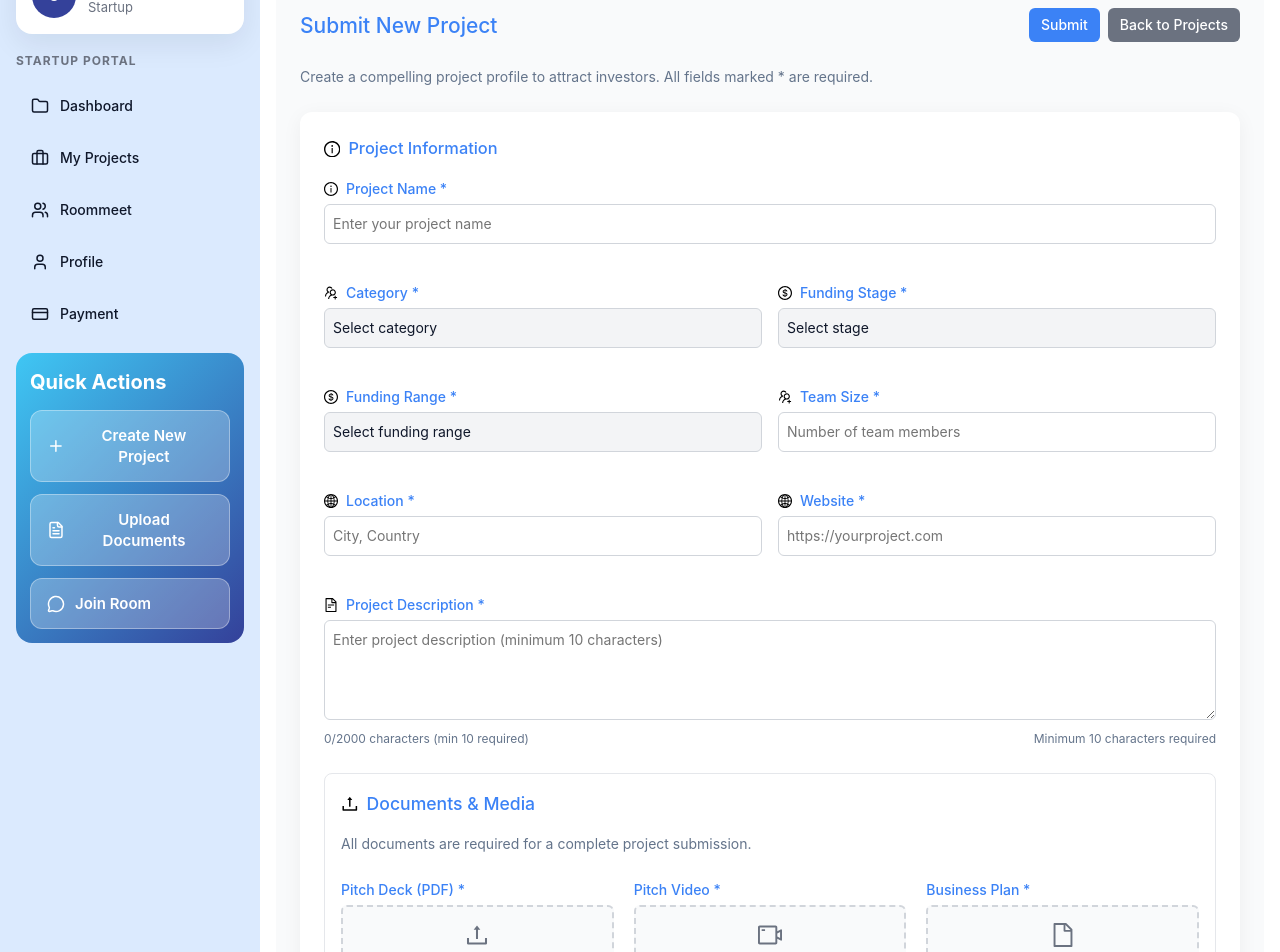
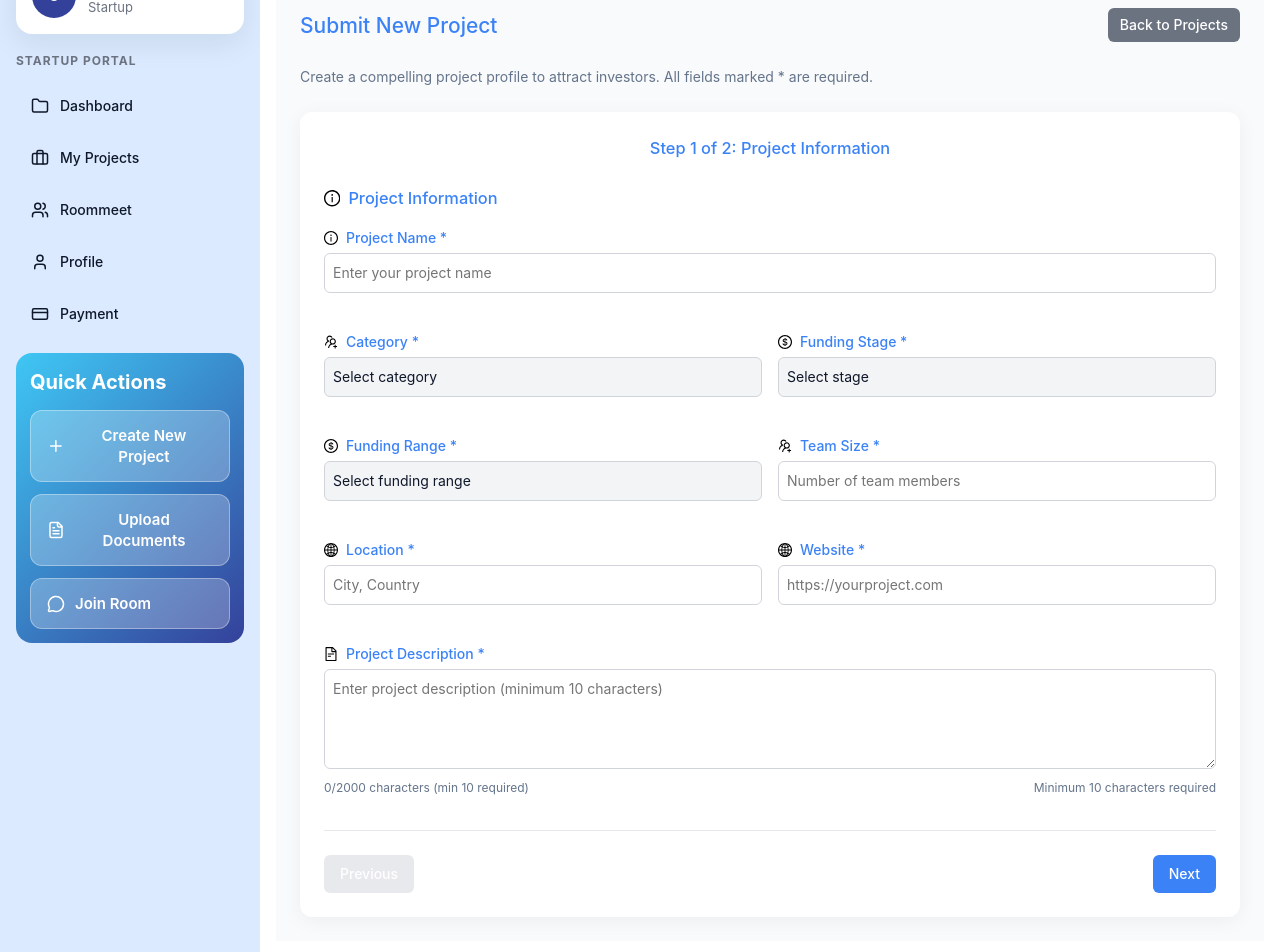
Before and after one commit to KhoaDang21/IdeaX-FE, a React (Vite) app in the folder Frontend/: page /startup/new-project in a window 1280 px wide. Shown: the part 120-1072 px from the top of the page. Built offline with nearby package versions, Linux system fonts and the light colour scheme.

Commit message:
fix page create project

```diff
--- a/Frontend/src/components/startup/newproject/NewProjectHeader.tsx
+++ b/Frontend/src/components/startup/newproject/NewProjectHeader.tsx
@@ -4,12 +4,14 @@ interface Props {
   submitting: boolean;
   onCreate: (status: string) => void;
   onBack: () => void;
+  isLastStep: boolean; // **MỚI**: Thêm prop này
 }
 
 export const NewProjectHeader: FC<Props> = ({
   submitting,
   onCreate,
   onBack,
+  isLastStep, // **MỚI**: Nhận prop
 }) => {
   return (
     <div
@@ -22,8 +24,10 @@ export const NewProjectHeader: FC<Props> = ({
     >
       <h2 style={{ margin: 0, color: "#3b82f6" }}>Submit New Project</h2>
       <div>
+        {/* **MỚI**: Chỉ render nút Submit ở bước cuối */}
+        {isLastStep && (
           <button
-          onClick={() => onCreate("DRAFT")} // Assuming "DRAFT" is the default submit status
+            onClick={() => onCreate("DRAFT")} // Giả sử "DRAFT" là trạng thái mặc định
             disabled={submitting}
             style={{
               marginRight: 8,
@@ -37,12 +41,13 @@ export const NewProjectHeader: FC<Props> = ({
           >
             {submitting ? "Creating..." : "Submit"}
           </button>
+        )}
         <button
           onClick={onBack}
-          disabled={submitting} // Disable back button while submitting too
+          disabled={submitting} // Vẫn vô hiệu hóa khi đang gửi
           style={{
             padding: "6px 12px",
-            background: "#6b7280", // Changed color slightly
+            background: "#6b7280",
             color: "#fff",
             border: "none",
             borderRadius: 6,
--- a/Frontend/src/pages/Startup/NewProject.tsx
+++ b/Frontend/src/pages/Startup/NewProject.tsx
@@ -1,7 +1,7 @@
 import React, { useState, type ChangeEvent, type FocusEvent } from "react";
 import { useDispatch } from "react-redux";
 import { useNavigate } from "react-router-dom";
-import { App } from "antd"; // Import App for message context
+import { App } from "antd";
 import { createProject } from "../../services/features/project/projectSlice";
 import { type AppDispatch } from "../../store";
 import type { ProjectFormState } from "../../interfaces/project";
@@ -11,9 +11,8 @@ import { logActivity } from "../../utils/activityLogger";
 import { NewProjectHeader } from "../../components/startup/newproject/NewProjectHeader";
 import { ProjectInfoForm } from "../../components/startup/newproject/ProjectInfoForm";
 import { DocumentsMediaForm } from "../../components/startup/newproject/DocumentsMediaForm";
-import { PrivacyLegalSection } from "../../components/startup/newproject/PrivacyLegalSection";
 
-// Interface for validation errors (giữ lại hoặc export/import từ file riêng)
+// ... (Interface ValidationErrors và Type FieldName giữ nguyên) ...
 export interface ValidationErrors {
   [key: string]: string | undefined;
   projectName?: string;
@@ -30,16 +29,36 @@ export interface ValidationErrors {
   businessPlan?: string;
   financialProjection?: string;
 }
+type FieldName = keyof ValidationErrors;
 
-// Type for field names (giữ lại hoặc export/import từ file riêng)
-type FieldName = keyof ValidationErrors;
+const fieldsByStep: FieldName[][] = [
+  // Bước 0: ProjectInfoForm
+  [
+    "projectName",
+    "category",
+    "customCategory",
+    "fundingStage",
+    "fundingRange",
+    "teamSize",
+    "location",
+    "website",
+    "description",
+  ],
+  // Bước 1: DocumentsMediaForm
+  ["pitchDeck", "pitchVideo", "businessPlan", "financialProjection"],
+];
+
+const stepTitles = ["Project Information", "Documents & Media"];
 
 const SubmitNewProject: React.FC = () => {
   const dispatch = useDispatch<AppDispatch>();
   const navigate = useNavigate();
-  const { message } = App.useApp(); // Use Ant Design's message hook
+  const { message } = App.useApp();
 
   // --- STATE MANAGEMENT ---
+  const [currentStep, setCurrentStep] = useState(0);
+  const totalSteps = stepTitles.length;
+
   const [formData, setFormData] = useState<ProjectFormState>({
     projectName: "",
     category: "",
@@ -59,11 +78,11 @@ const SubmitNewProject: React.FC = () => {
   const [touched, setTouched] = useState<Record<string, boolean>>({});
   const [submitting, setSubmitting] = useState(false);
 
-  // --- VALIDATION LOGIC --- (Giữ nguyên)
+  // --- VALIDATION LOGIC --- (Giữ nguyên không đổi)
   const validateField = (
     name: FieldName,
     value: any,
-    currentFormData: ProjectFormState, // Pass current form data for context
+    currentFormData: ProjectFormState,
     file?: File | null
   ): string => {
     switch (name) {
@@ -117,7 +136,7 @@ const SubmitNewProject: React.FC = () => {
         if (value.trim().length > 2000)
           return "Description must be less than 2000 characters";
         return "";
-      // File validations (only check if file is provided)
+      // File validations
       case "pitchDeck":
         return file
           ? validateFile(file, ["pdf"], 10 * 1024 * 1024)
@@ -157,102 +176,66 @@ const SubmitNewProject: React.FC = () => {
   const isValidUrl = (url: string): boolean => {
     try {
       new URL(url);
-      // Check if protocol is http or https
       return url.startsWith("http:") || url.startsWith("https:");
     } catch {
       return false;
     }
   };
 
-  const validateForm = (currentFormData: ProjectFormState): boolean => {
-    const newErrors: ValidationErrors = {
-      projectName: validateField(
-        "projectName",
-        currentFormData.projectName,
-        currentFormData
-      ),
-      category: validateField(
-        "category",
-        currentFormData.category,
-        currentFormData
-      ),
-      customCategory: validateField(
-        "customCategory",
-        currentFormData.customCategory,
-        currentFormData
-      ),
-      fundingStage: validateField(
-        "fundingStage",
-        currentFormData.fundingStage,
-        currentFormData
-      ),
-      fundingRange: validateField(
-        "fundingRange",
-        currentFormData.fundingRange,
-        currentFormData
-      ),
-      teamSize: validateField(
-        "teamSize",
-        currentFormData.teamSize,
-        currentFormData
-      ),
-      location: validateField(
-        "location",
-        currentFormData.location,
-        currentFormData
-      ),
-      website: validateField(
-        "website",
-        currentFormData.website,
-        currentFormData
-      ),
-      description: validateField(
-        "description",
-        currentFormData.description,
-        currentFormData
-      ),
-      pitchDeck: validateField(
-        "pitchDeck",
-        "",
-        currentFormData,
-        currentFormData.pitchDeck
-      ),
-      pitchVideo: validateField(
-        "pitchVideo",
-        "",
-        currentFormData,
-        currentFormData.pitchVideo
-      ),
-      businessPlan: validateField(
-        "businessPlan",
-        "",
-        currentFormData,
-        currentFormData.businessPlan
-      ),
-      financialProjection: validateField(
-        "financialProjection",
-        "",
-        currentFormData,
-        currentFormData.financialProjection
-      ),
-    };
+  const validateCurrentStep = (stepIndex: number): boolean => {
+    const fieldsToValidate = fieldsByStep[stepIndex];
+    if (!fieldsToValidate) return true;
+
+    let isStepValid = true;
+    const newErrors: ValidationErrors = { ...errors };
+    const newTouched: Record<string, boolean> = { ...touched };
+
+    fieldsToValidate.forEach((name) => {
+      const value = formData[name as keyof ProjectFormState];
+      const file = value instanceof File ? value : null;
+      const textValue = value instanceof File ? "" : value;
+
+      const error = validateField(name, textValue, formData, file);
+      newErrors[name] = error;
+      newTouched[name] = true;
+      if (error) {
+        isStepValid = false;
+      }
+    });
+
     setErrors(newErrors);
-    // Return true if there are no error messages (all values are empty strings)
-    return !Object.values(newErrors).some(Boolean); // Check if any error exists
+    setTouched(newTouched);
+    return isStepValid;
   };
 
-  // --- EVENT HANDLERS ---
+  const validateForm = (currentFormData: ProjectFormState): boolean => {
+    let allErrors: ValidationErrors = {};
+    fieldsByStep.forEach((fields) => {
+      fields.forEach((name) => {
+        const value = currentFormData[name as keyof ProjectFormState];
+        const file = value instanceof File ? value : null;
+        const textValue = value instanceof File ? "" : value;
+        const error = validateField(name, textValue, currentFormData, file);
+        if (error) {
+          allErrors[name] = error;
+        }
+      });
+    });
+
+    setErrors(allErrors);
+    return !Object.values(allErrors).some(Boolean);
+  };
+
+  // --- EVENT HANDLERS --- (Giữ nguyên không đổi)
   const handleInputChange = (
     e: ChangeEvent<HTMLInputElement | HTMLSelectElement | HTMLTextAreaElement>
   ) => {
     const { name, value } = e.target;
-    // Create a temporary updated form data object for validation context
     const updatedFormData = { ...formData, [name]: value };
-    setFormData(updatedFormData); // Update the state
+    setFormData(updatedFormData);
 
-    // Validate field on change only if it was already touched
     if (touched[name]) {
-      const error = validateField(name as FieldName, value, updatedFormData); // Pass updated data
+      const error = validateField(name as FieldName, value, updatedFormData);
       setErrors((prev) => ({ ...prev, [name]: error }));
     }
   };
@@ -261,35 +244,26 @@ const SubmitNewProject: React.FC = () => {
     e: FocusEvent<HTMLInputElement | HTMLSelectElement | HTMLTextAreaElement>
   ) => {
     const { name, value } = e.target;
-    setTouched((prev) => ({ ...prev, [name]: true })); // Mark field as touched
+    setTouched((prev) => ({ ...prev, [name]: true }));
 
-    // Determine if it's a file field based on name convention
-    const isFileField = [
-      "pitchDeck",
-      "pitchVideo",
-      "businessPlan",
-      "financialProjection",
-    ].includes(name);
+    const isFileField = fieldsByStep[1].includes(name as FieldName);
     const fileValue = isFileField
       ? (formData[name as keyof ProjectFormState] as File | null)
       : undefined;
 
-    // Validate field on blur using the current formData state
     const error = validateField(name as FieldName, value, formData, fileValue);
     setErrors((prev) => ({ ...prev, [name]: error }));
   };
 
   const handleFileChange = (
     event: ChangeEvent<HTMLInputElement>,
-    fieldName: keyof ProjectFormState // Use keyof to ensure valid field names
+    fieldName: keyof ProjectFormState
   ) => {
     const file = event.target.files?.[0] || null;
-    // Create updated form data state immediately
     const updatedFormData = { ...formData, [fieldName]: file };
     setFormData(updatedFormData);
-    setTouched((prev) => ({ ...prev, [fieldName]: true })); // Mark as touched
+    setTouched((prev) => ({ ...prev, [fieldName]: true }));
 
-    // Validate the file immediately using the updated state context
     const error = validateField(
       fieldName as FieldName,
       "",
@@ -298,46 +272,61 @@ const SubmitNewProject: React.FC = () => {
     );
     setErrors((prev) => ({ ...prev, [fieldName]: error }));
 
-    // If there's an error and no file is actually selected (e.g., user cancelled),
-    // clear the HTML input value so they can re-select the same file if needed.
     if (error && !file) {
       event.target.value = "";
     }
   };
 
-  const handleCreate = (status: string) => {
-    // Mark all fields as touched to show errors on submit attempt
-    const allFields = Object.keys(formData) as FieldName[];
-    setTouched(
-      allFields.reduce((acc, field) => ({ ...acc, [field]: true }), {})
-    );
+  const handleNext = () => {
+    if (validateCurrentStep(currentStep)) {
+      if (currentStep < totalSteps - 1) {
+        setCurrentStep((prev) => prev + 1);
+        window.scrollTo(0, 0);
+      }
+    } else {
+      message.error("Please fix the errors on this page before proceeding.");
+    }
+  };
 
-    // Validate the entire form using the current formData
+  const handlePrevious = () => {
+    if (currentStep > 0) {
+      setCurrentStep((prev) => prev - 1);
+      window.scrollTo(0, 0);
+    }
+  };
+
+  const handleFinalSubmit = (status: string) => {
+    const allTouched = fieldsByStep
+      .flat()
+      .reduce((acc, field) => ({ ...acc, [field]: true }), {});
+    setTouched(allTouched);
+
     if (!validateForm(formData)) {
       message.error("Please fix the validation errors before submitting.");
+
+      for (let i = 0; i < fieldsByStep.length; i++) {
+        if (!validateCurrentStep(i)) {
+          setCurrentStep(i);
+          break;
+        }
+      }
       return;
     }
 
     // --- FORM SUBMISSION LOGIC --- (Giữ nguyên)
     const submitData = new FormData();
-    // Iterate over formData and append valid data
     Object.entries(formData).forEach(([key, value]) => {
-      // Check if value is not null or undefined
       if (value !== null && value !== undefined) {
         if (value instanceof File) {
-          // Append file with its name
           submitData.append(key, value, value.name);
         } else if (typeof value === "string" && value.trim()) {
-          // Append trimmed non-empty string
           submitData.append(key, value.trim());
         } else if (typeof value !== "string") {
-          // Append numbers or other types (convert to string)
           submitData.append(key, String(value));
         }
-        // Empty strings are implicitly skipped
       }
     });
-    submitData.append("status", status); // Always append status
+    submitData.append("status", status);
 
     setSubmitting(true);
     message.loading({
@@ -349,7 +338,6 @@ const SubmitNewProject: React.FC = () => {
     dispatch(createProject(submitData))
       .unwrap()
       .then((result) => {
-        // Ensure result is not null and has an 'id' property
         if (result && result.id) {
           logActivity({
             action: "Created new project",
@@ -362,7 +350,6 @@ const SubmitNewProject: React.FC = () => {
           });
           navigate("/startup/my-projects");
         } else {
-          // Handle cases where result might be unexpected
           console.error(
             "Project creation result did not contain an ID:",
             result
@@ -371,12 +358,10 @@ const SubmitNewProject: React.FC = () => {
             content: "Project created, but failed to get project ID.",
             key: "createProject",
           });
-          navigate("/startup/my-projects"); // Navigate anyway or handle differently
+          navigate("/startup/my-projects");
         }
       })
       .catch((error: any) => {
-        // Catch specific error type if possible
-        // Attempt to parse a more specific error message if available
         const errorMessage =
           typeof error === "string"
             ? error
@@ -399,12 +384,15 @@ const SubmitNewProject: React.FC = () => {
 
   // --- RENDER ---
   return (
-    // If using App.useApp(), ensure <App> wraps your application root in main.tsx or App.tsx
     <div style={{ padding: 24, background: "#f9fafb", minHeight: "100vh" }}>
+      {/* **ĐÃ THAY ĐỔI**: Xóa props `onCreate` và `isLastStep` */}
       <NewProjectHeader
         submitting={submitting}
-        onCreate={handleCreate}
         onBack={handleBackToProjects}
+        onCreate={function (): void {
+          throw new Error("Function not implemented.");
+        }}
+        isLastStep={false}
       />
       <p style={{ color: "#64748b", marginBottom: 24 }}>
         Create a compelling project profile to attract investors. All fields
@@ -420,7 +408,13 @@ const SubmitNewProject: React.FC = () => {
           boxShadow: "0 4px 20px rgba(0,0,0,0.05)",
         }}
       >
-        {/* Project Information Section */}
+        <div style={{ marginBottom: 24, textAlign: "center" }}>
+          <h3 style={{ color: "#3b82f6", margin: 0 }}>
+            Step {currentStep + 1} of {totalSteps}: {stepTitles[currentStep]}
+          </h3>
+        </div>
+
+        {currentStep === 0 && (
           <ProjectInfoForm
             formData={formData}
             errors={errors}
@@ -428,17 +422,81 @@ const SubmitNewProject: React.FC = () => {
             handleInputChange={handleInputChange}
             handleBlur={handleBlur}
           />
+        )}
 
-        {/* Documents & Media Section */}
+        {currentStep === 1 && (
           <DocumentsMediaForm
             formData={formData}
             errors={errors}
             touched={touched}
             handleFileChange={handleFileChange}
           />
+        )}
 
-        {/* Privacy & Legal Section */}
-        <PrivacyLegalSection />
+        {/* **ĐÃ THAY ĐỔI**: Nút điều hướng các bước */}
+        <div
+          style={{
+            display: "flex",
+            justifyContent: "space-between",
+            marginTop: 32,
+            paddingTop: 24,
+            borderTop: "1px solid #e5e7eb",
+          }}
+        >
+          <button
+            onClick={handlePrevious}
+            disabled={currentStep === 0 || submitting}
+            style={{
+              padding: "8px 16px",
+              background:
+                currentStep === 0 || submitting ? "#d1d5db" : "#6b7280",
+              color: "#fff",
+              border: "none",
+              borderRadius: 6,
+              cursor:
+                currentStep === 0 || submitting ? "not-allowed" : "pointer",
+              opacity: currentStep === 0 ? 0.5 : 1,
+            }}
+          >
+            Previous
+          </button>
+
+          {/* Nút "Next" (Chỉ hiển thị khi KHÔNG phải bước cuối) */}
+          {currentStep < totalSteps - 1 && (
+            <button
+              onClick={handleNext}
+              disabled={submitting}
+              style={{
+                padding: "8px 16px",
+                background: submitting ? "#94a3b8" : "#3b82f6",
+                color: "#fff",
+                border: "none",
+                borderRadius: 6,
+                cursor: submitting ? "not-allowed" : "pointer",
+              }}
+            >
+              Next
+            </button>
+          )}
+
+          {/* Nút "Submit" (Chỉ hiển thị ở BƯỚC CUỐI) */}
+          {currentStep === totalSteps - 1 && (
+            <button
+              onClick={() => handleFinalSubmit("DRAFT")} // Gọi hàm submit
+              disabled={submitting}
+              style={{
+                padding: "8px 16px",
+                background: submitting ? "#94a3b8" : "#3b82f6", // Style giống nút Next
+                color: "#fff",
+                border: "none",
+                borderRadius: 6,
+                cursor: submitting ? "not-allowed" : "pointer",
+              }}
+            >
+              {submitting ? "Submitting..." : "Submit"}
+            </button>
+          )}
+        </div>
       </div>
     </div>
   );
```
Lines whose indentation alone changed are shown as unchanged.
